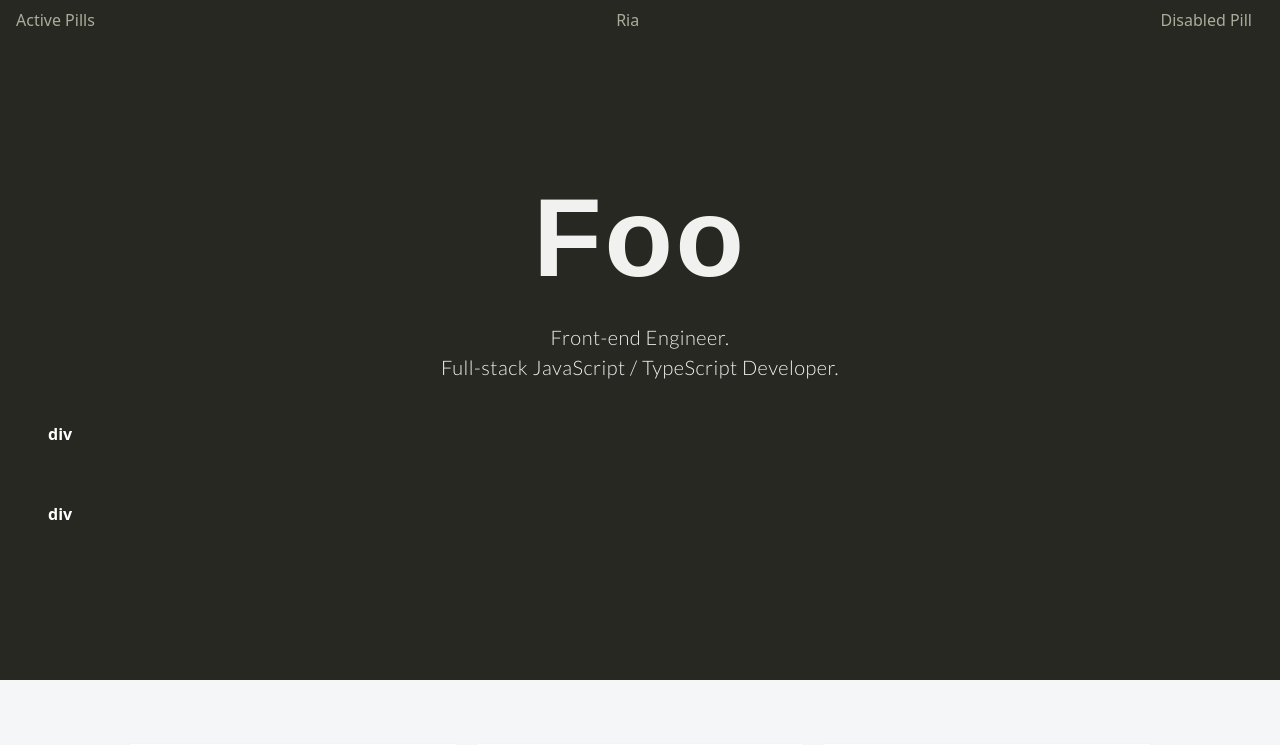
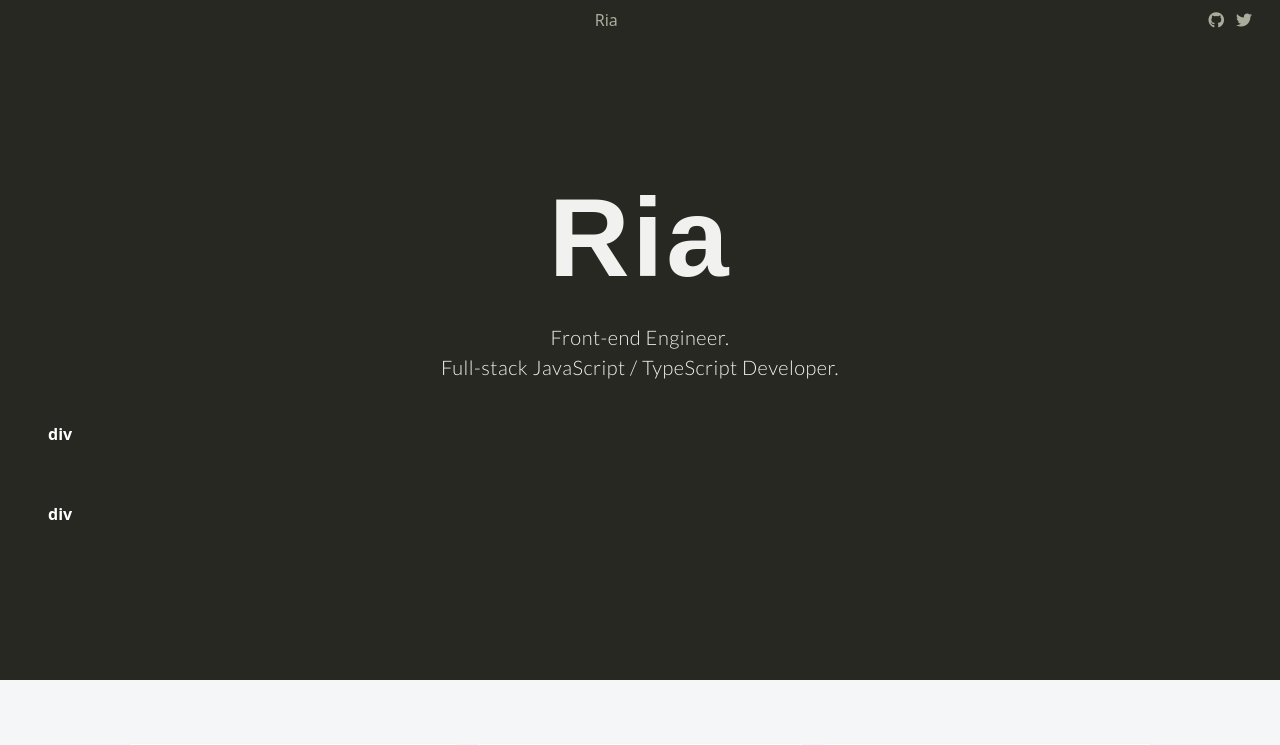
Before and after one commit to ria3100/blog-ria0130, a Next.js app: page /Index in a window 1280 px wide. Shown: the top 745 px of the page. Built offline with nearby package versions, Linux system fonts and the light colour scheme; a small style sheet from the web is missing; a web font is replaced by a local one; what tailwindcss-plugins would draw is missing.

Commit message:
スタイル、SNSリンク

```diff
--- a/components/organisms/Mainvisual.tsx
+++ b/components/organisms/Mainvisual.tsx
@@ -5,7 +5,7 @@ const Mainvisual: React.FC = () => {
     <div className="flex flex-col justify-center w-full h-80vh max-h-900 bg-gray-900">
       <div>
         <h1 className="font-product-sans font-bold text-7rem tracking-wide text-center text-gray-100">
-          Foo
+          Ria
         </h1>
         <p className="font-lato font-light text-xl tracking-wide text-center text-gray-100">
           Front-end Engineer.
--- a/components/organisms/Navigation.tsx
+++ b/components/organisms/Navigation.tsx
@@ -4,16 +4,23 @@ const Navigation: React.FC = () => {
   return (
     <ul className="flex justify-between bg-gray-900 shadow-xl">
       <li className="mr-3">
-        <span className="inline-block py-2 px-4 text-gray-400">
-          Active Pills
-        </span>
+        <span className="inline-block py-2 px-4 text-gray-400"></span>
       </li>
       <li className="mr-3">
         <span className="inline-block py-2 px-4 text-gray-400">Ria</span>
       </li>
       <li className="mr-3">
         <span className="inline-block py-2 px-4 text-gray-400">
-          Disabled Pill
+          <a className="ml-3" href="https://github.com/ria3100" target="_blank">
+            <i className="fab fa-github"></i>
+          </a>
+          <a
+            className="ml-3"
+            href="https://twitter.com/_ria0130"
+            target="_blank"
+          >
+            <i className="fab fa-twitter"></i>
+          </a>
         </span>
       </li>
     </ul>
--- a/css/article.css
+++ b/css/article.css
@@ -1,8 +1,10 @@
 #article-body p {
-  padding: 16px;
+  margin: 24px 48px 0;
 }
 
 #article-body pre {
-  padding: 16px;
+  margin: 24px 0 0;
+  padding: 48px;
   background: #272822;
+  overflow: scroll;
 }
```
